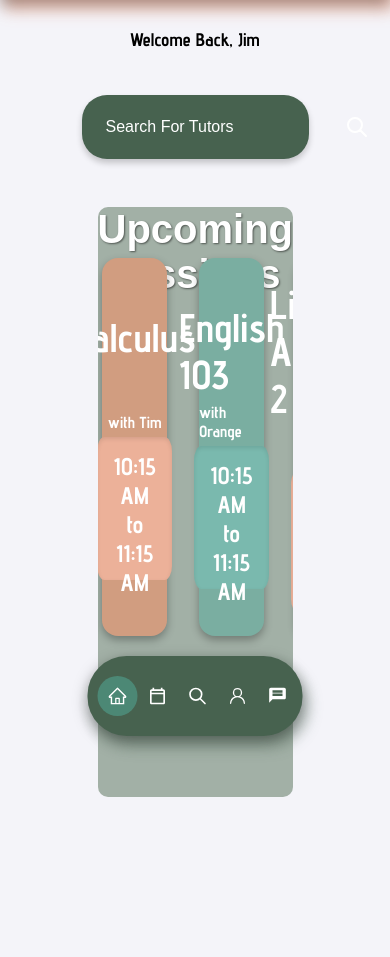
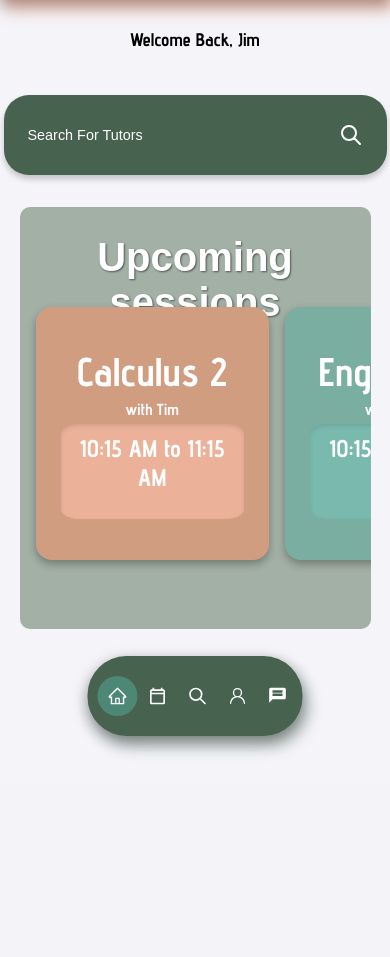
Before and after one commit to Alessandro-Tiseo/SOEN-357-project, a PHP site: page /index.html in a window 390 px wide. Shown: the part 61-1018 px from the top of the page. After the commit the page ends 815 px from the top, so only its background shows below. Run offline with PHP 8.4, Linux system fonts and the light colour scheme; some web fonts are replaced.

Commit message:
CSS adjusted for mobile
Pushing the changes that Abdullah made for the styling for phone sizes on the main page

```diff
--- a/css/main-page.css
+++ b/css/main-page.css
@@ -185,3 +185,51 @@
     width: 1.5rem;
     height: 1.5rem;
   }
+
+@media (max-width: 768px) {
+    .search_bar {
+        width: 90%;
+        max-width: 90%;
+        height: 4rem;
+        margin-bottom: 2rem;
+    }
+
+    .search_input {
+        font-size: 0.9rem;
+    }
+
+
+    .upcoming_sessions {
+        flex-direction: column;
+        width: 90%;
+        height: 50vh;
+        left: 5vw;
+        margin-bottom: 5rem;
+    }
+
+    .upcoming_sessions_title{
+        margin-bottom: 80%;
+    }
+
+    .all_card_container {
+        display: flex;
+        flex-direction: row;
+        gap: 1rem;
+        padding: 1rem;
+        height: 60%;
+        overflow-x: auto;
+        margin-top: 2rem;
+    }
+
+    .card_container {
+        width: 70%;
+        height: auto;
+        flex-direction: column;
+        flex-shrink: 0;
+    }
+
+    .class_time {
+        font-size: 1rem;
+        padding: 10px;
+    }
+}
```
